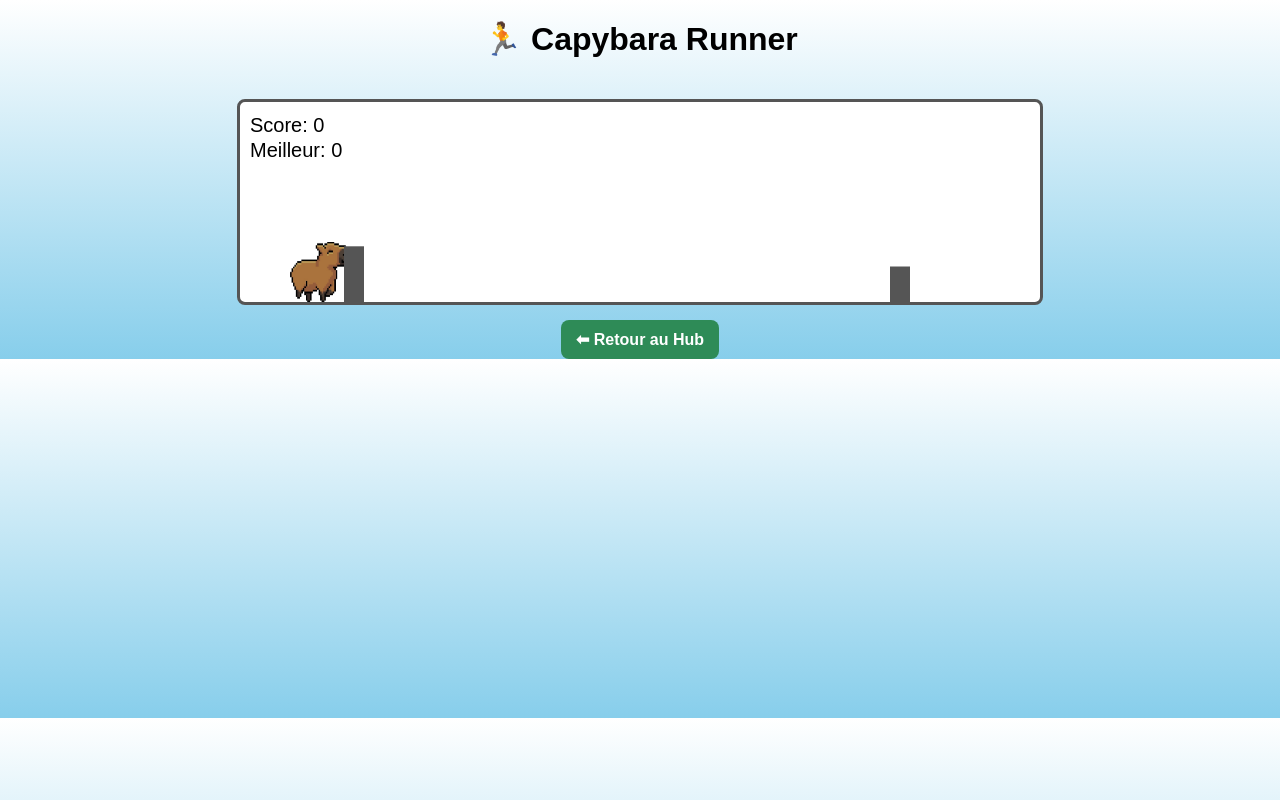
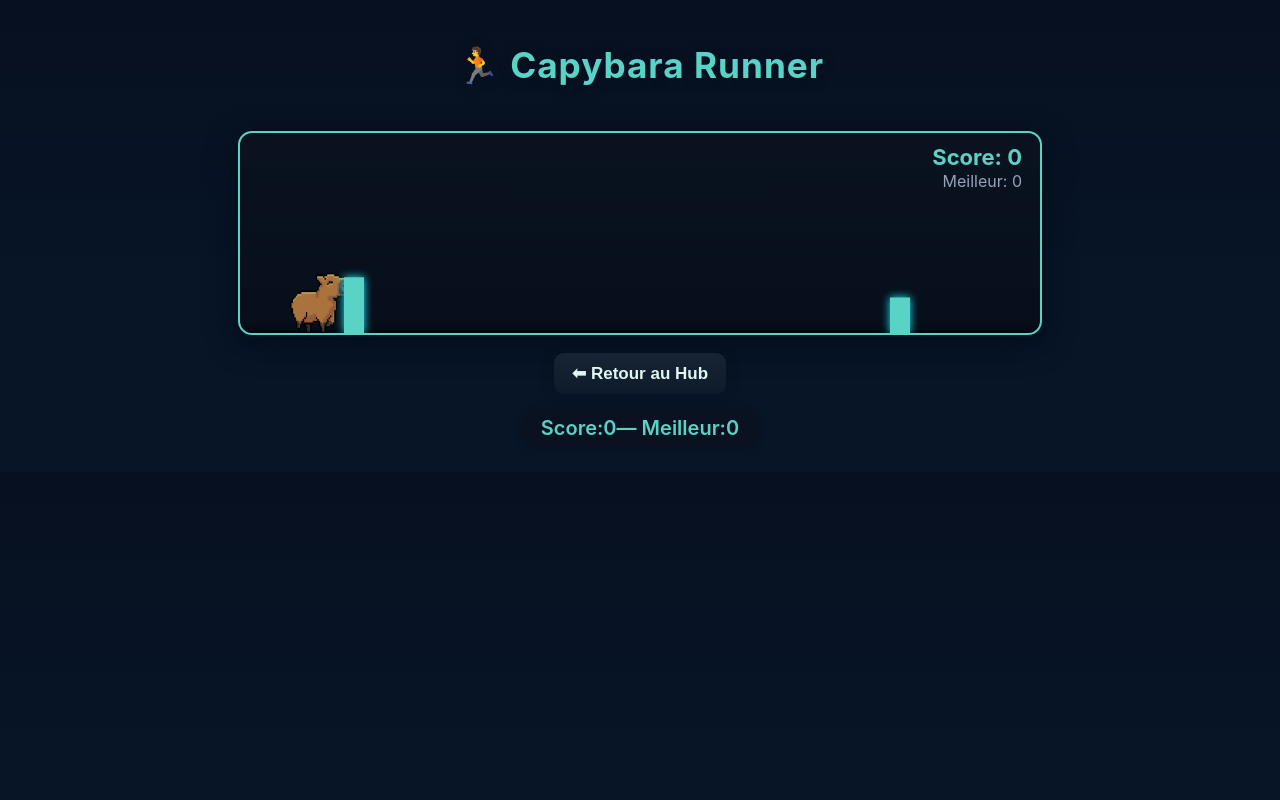
Before and after one commit to JoaoVictorJussani/minigame_hub, a plain HTML site: page newHub/html/capybara.html in a window 1280 px wide. Drawn offline with Linux system fonts and the light colour scheme.

Commit message:
refactor(css): amélioration du css et cohérence entre les pages

```diff
--- a/newHub/html/capybara.html
+++ b/newHub/html/capybara.html
@@ -5,38 +5,75 @@
 <meta name="viewport" content="width=device-width, initial-scale=1.0">
 <title>Capybara Runner</title>
 <style>
+:root {
+  --bg: #0b1020;
+  --card: #0f1724;
+  --accent: #59d3c5;
+  --muted: #95a3b8;
+}
 body {
   margin:0;
-  font-family: Arial, sans-serif;
+  font-family: Inter, Arial, sans-serif;
+  background: linear-gradient(180deg, #071021 0%, #071527 60%);
+  color: #e6f0f4;
   display:flex;
   flex-direction:column;
   align-items:center;
-  background: linear-gradient(to top, #87ceeb 0%, #fff 100%);
+  min-height:100%;
+  padding: 24px;
 }
 h1 {
   margin-top: 20px;
   text-align:center;
+  font-size:2.2rem;
+  color: var(--accent);
+  text-shadow: 0 2px 12px #071021;
+  letter-spacing: 1px;
 }
 canvas {
-  background:#fff;
+  background: linear-gradient(180deg, rgba(12, 18, 30, 0.6), rgba(6, 10, 18, 0.6));
   margin-top:20px;
-  border:3px solid #555;
-  border-radius:8px;
+  border:2.5px solid var(--accent);
+  border-radius:14px;
+  box-shadow: 0 8px 30px rgba(2,8,20,0.7);
+  display:block;
 }
 .controls {
-  margin-top:15px;
+  margin-top:18px;
+  display:flex;
+  gap:12px;
+  align-items:center;
 }
 button {
-  padding:10px 15px;
+  padding:10px 18px;
   font-weight:bold;
   border:none;
-  border-radius:8px;
+  border-radius:10px;
   cursor:pointer;
-  background-color:#2e8b57;
-  color:white;
-  font-size:16px;
+  background: linear-gradient(180deg, #172433, #0f1b2a);
+  color: #dff7f2;
+  font-size:17px;
+  box-shadow: 0 4px 16px rgba(2,8,20,0.18);
+  transition: background 0.2s, transform 0.2s;
 }
-button:hover { background-color:#246b46; }
+button:hover { background: linear-gradient(180deg, #59d3c5, #0f1b2a); color:#fff; transform:scale(1.05);}
+.scoreboard {
+  margin-top:14px;
+  font-size:20px;
+  color:var(--accent);
+  font-weight:600;
+  background:rgba(12,18,30,0.6);
+  padding:8px 18px;
+  border-radius:10px;
+  box-shadow:0 2px 8px rgba(2,8,20,0.12);
+  display: flex;
+  justify-content: space-between;
+}
+@media (max-width:700px){
+  body {padding:8px;}
+  canvas{width:340px !important;height:180px !important;}
+  h1{font-size:1.4rem;}
+}
 </style>
 </head>
 <body>
@@ -45,7 +82,9 @@ button:hover { background-color:#246b46; }
 <div class="controls">
   <button onclick="voltarHub()">⬅ Retour au Hub</button>
 </div>
-
+<div class="scoreboard" id="scoreboard">
+  Score: <span id="scoreVal">0</span> — Meilleur: <span id="bestVal">0</span>
+</div>
 <script>
 // image du capybara
 const capyImg = new Image();
@@ -57,6 +96,9 @@ const ctx = canvas.getContext("2d");
 // scores
 let score = 0;
 let bestScore = parseInt(localStorage.getItem("capybaraBest") || "0",10);
+
+document.getElementById("scoreVal").textContent = score;
+document.getElementById("bestVal").textContent = bestScore;
 
 let gameOverFlag = false;
 
@@ -143,6 +185,8 @@ function update(){
       }
     }
   }
+  document.getElementById("scoreVal").textContent = score;
+  document.getElementById("bestVal").textContent = bestScore;
 }
 
 function gameOver(){
@@ -154,22 +198,37 @@ function gameOver(){
 function draw(){
   ctx.clearRect(0,0,canvas.width,canvas.height);
 
-  // sol
+  // sol amélioré
+  ctx.save();
   ctx.fillStyle = "#654321";
-  ctx.fillRect(0,200,canvas.width,10);
+  ctx.shadowColor = "#000";
+  ctx.shadowBlur = 12;
+  ctx.fillRect(0,200,canvas.width,14);
+  ctx.restore();
 
   // capybara
   ctx.drawImage(capyImg, player.x, player.y, player.width, player.height);
 
   // obstacles
-  ctx.fillStyle="#555";
-  obstacles.forEach(o => ctx.fillRect(o.x,o.y,o.width,o.height));
+  ctx.fillStyle="#59d3c5";
+  obstacles.forEach(o => {
+    ctx.save();
+    ctx.shadowColor = "#19f0ff";
+    ctx.shadowBlur = 8;
+    ctx.fillRect(o.x,o.y,o.width,o.height);
+    ctx.restore();
+  });
 
-  // score
-  ctx.fillStyle="#000";
-  ctx.font="20px Arial";
-  ctx.fillText("Score: "+score,10,30);
-  ctx.fillText("Meilleur: "+bestScore,10,55);
+  // score affiché en haut à droite
+  ctx.save();
+  ctx.font="bold 22px Inter, Arial";
+  ctx.fillStyle= "#59d3c5";
+  ctx.textAlign="right";
+  ctx.fillText("Score: "+score,canvas.width-18,32);
+  ctx.fillStyle="#95a3b8";
+  ctx.font="16px Inter, Arial";
+  ctx.fillText("Meilleur: "+bestScore,canvas.width-18,54);
+  ctx.restore();
 }
 
 function loop(){
@@ -182,6 +241,5 @@ function voltarHub(){ window.location.href='../index.html'; }
 
 loop();
 </script>
-
 </body>
 </html>
```
Also changed, not shown: newHub/html/demineur.html (+74 -43 lines), newHub/html/echo_garden.html (+38 -2 lines), newHub/html/flappy.html (+77 -18 lines), newHub/html/tetris.html (+47 -14 lines).
